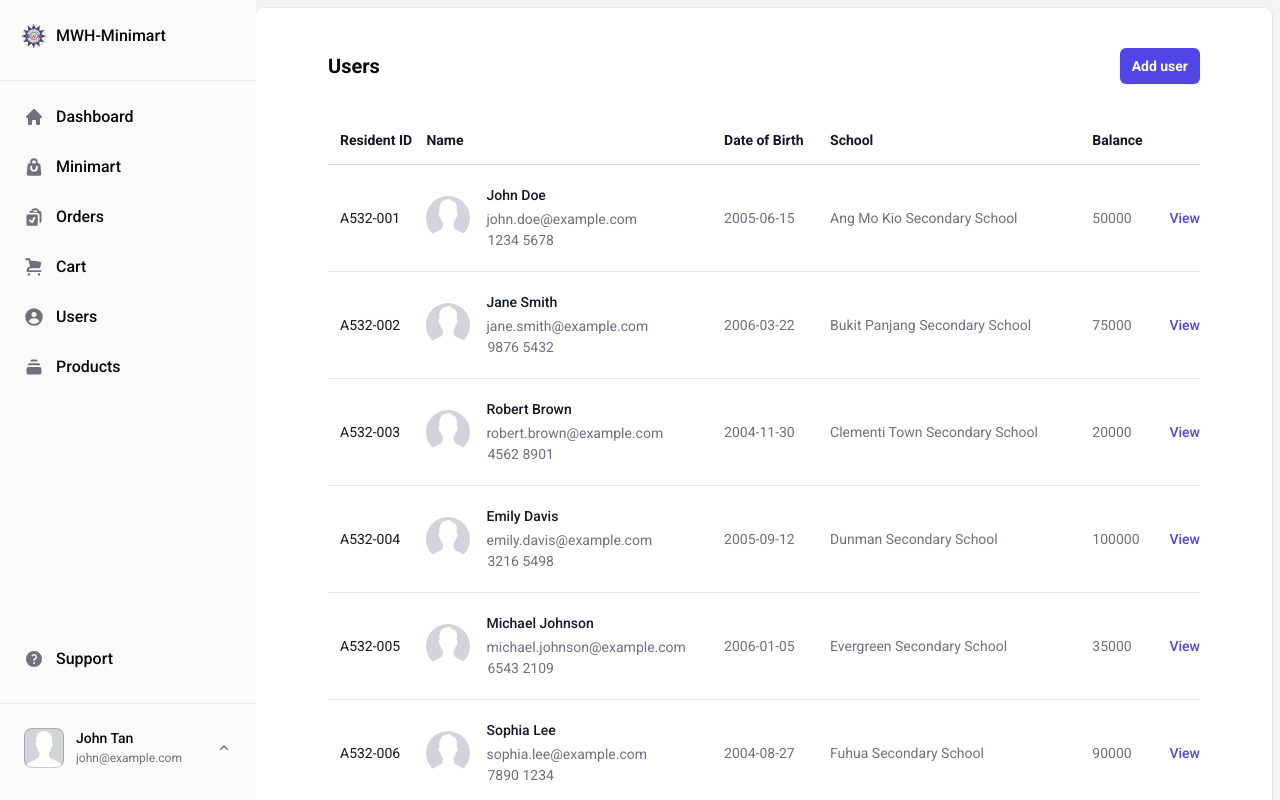
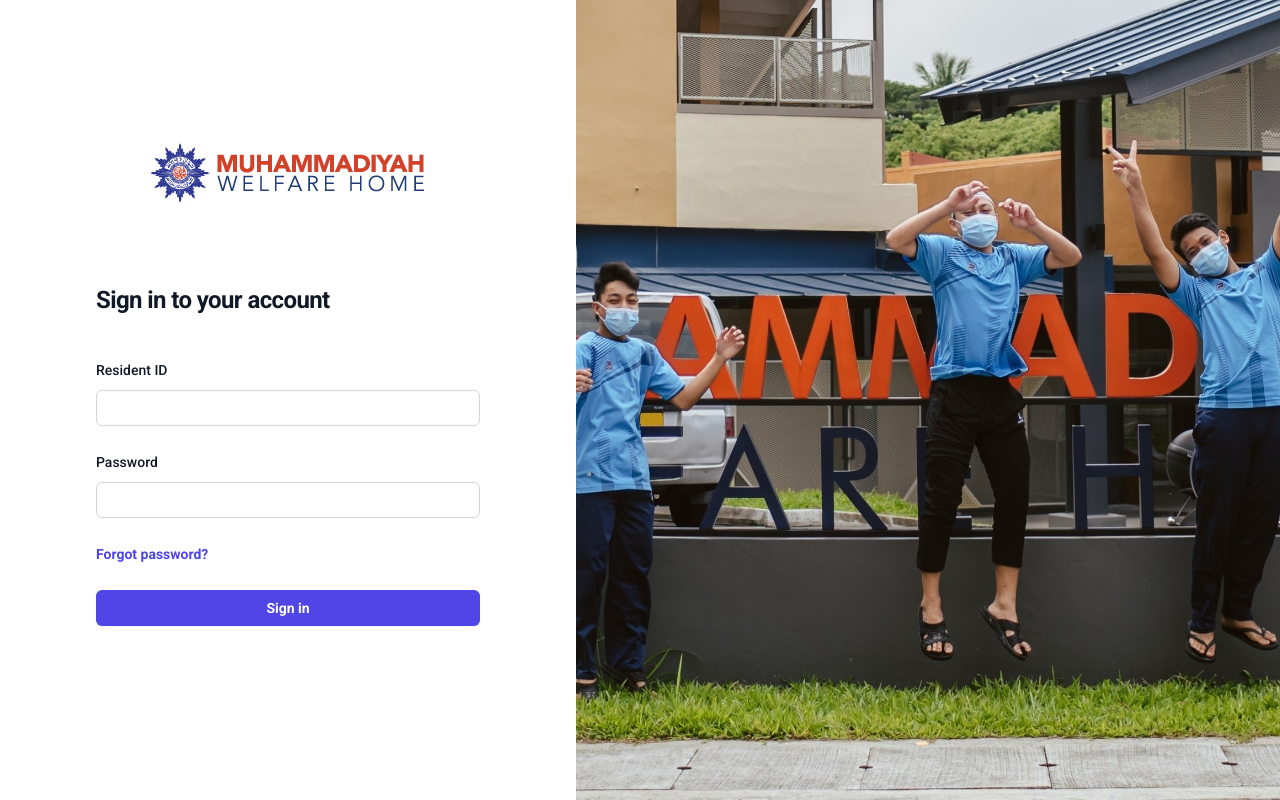
Before and after one commit to c0dn/h4g_front, a React (Vite) app: page /login in a window 1280 px wide. Before the commit this address led to /app/users. Shown: the top 800 px of the page. Built offline with nearby package versions, Linux system fonts and the light colour scheme.

Commit message:
Integration login page, users page

```diff
--- a/src/UserContext.tsx
+++ b/src/UserContext.tsx
@@ -176,7 +176,7 @@ export const AuthContextProvider: FC<Props> = ({ children }) => {
             if (typeof window === 'object') {
                 if (storedUser) setUserInfo(storedUser);
                 if (!storedRefreshToken && !storedAccessToken) {
-                    navigate("/app/users")
+                    navigate("/login")
                 } else if (!storedAccessToken) {
                     if (isFirstMount) {
                         navigate("/login")
--- a/src/pages/Login.tsx
+++ b/src/pages/Login.tsx
@@ -1,4 +1,68 @@
+import {useMemo, useState} from "react";
+import {useAuth} from "../hooks/useAuth.ts";
+import {useNavigate} from "react-router-dom";
+import {useMutation} from "@tanstack/react-query";
+import {baseAxiosClient} from "../libs/requestClient.ts";
+import {AxiosError} from "axios";
+
 export default function Login() {
+    const [residentID, setResidentID] = useState("");
+    const [password, setPassword] = useState("");
+    const [errorText, setErrorText] = useState<string | null>(null);
+    const [isLoading, setIsLoading] = useState(false);
+
+    const navigate = useNavigate();
+    const {login} = useAuth();
+
+
+    const loginhandle = useMutation({
+        mutationFn: async ({residentID, password}: {
+            residentID: string,
+            password: string
+        }): Promise<LoginResponse> => {
+            try {
+                const response = await baseAxiosClient.post("/auth/login", {
+                    resident_id: residentID,
+                    password: password,
+                });
+                return response.data;
+            } catch (err) {
+                if (err instanceof AxiosError) {
+                    if (err.response?.status === 401) {
+                        setErrorText("Invalid resident ID or password");
+                    }
+                }
+                throw err;
+            }
+        },
+    });
+
+    const isFormValid = useMemo(() => {
+        return residentID !== '' && password !== '';
+    }, [residentID, password]);
+
+
+    const handleLogin = () => {
+        setIsLoading(true);
+        loginhandle.mutate(
+            {residentID, password},
+            {
+                onSuccess: async (data) => {
+                    await login({
+                        access_token: data.access_token,
+                        refresh_token: data.refresh_token,
+                    }, data.user)
+                    navigate('/app');
+                    setIsLoading(false);
+                },
+                onError: () => {
+                    setIsLoading(false);
+                }
+            }
+        )
+    }
+
+
     return (
         <>
             <div className="flex min-h-full flex-1 h-screen">
@@ -11,20 +75,23 @@ export default function Login() {
                         />
                     </div>
                     <div className="mt-10 mx-auto w-full h-full max-w-sm lg:w-96">
-            <h2 className="mb-10 text-2xl/9 font-bold tracking-tight text-gray-900">Sign in to your account</h2>
+                        <h2 className="mb-10 text-2xl/9 font-bold tracking-tight text-gray-900">Sign in to your
+                            account</h2>
                         <div>
-              <form action="#" method="POST" className="space-y-6">
+                            <form onSubmit={(e) => {
+                                e.preventDefault();
+                                handleLogin()
+                            }} className="space-y-6">
                                 <div>
                                     <label htmlFor="email" className="block text-sm/6 font-medium text-gray-900">
-                    Email address
+                                        Resident ID
                                     </label>
                                     <div className="mt-2">
                                         <input
-                      id="email"
-                      name="email"
-                      type="email"
+                                            id="username"
+                                            onChange={(e) => setResidentID(e.currentTarget.value)}
+                                            value={residentID}
                                             required
-                      autoComplete="email"
                                             className="block w-full rounded-md bg-white px-3 py-1.5 text-base text-gray-900 outline outline-1 -outline-offset-1 outline-gray-300 placeholder:text-gray-400 focus:outline focus:outline-2 focus:-outline-offset-2 focus:outline-indigo-600 sm:text-sm/6"
                                         />
                                     </div>
@@ -37,6 +104,8 @@ export default function Login() {
                                     <div className="mt-2">
                                         <input
                                             id="password"
+                                            onChange={(e) => setPassword(e.currentTarget.value)}
+                                            value={password}
                                             name="password"
                                             type="password"
                                             required
@@ -47,41 +116,6 @@ export default function Login() {
                                 </div>
 
                                 <div className="flex items-center justify-between">
-                  <div className="flex gap-3">
-                    <div className="flex h-6 shrink-0 items-center">
-                      <div className="group grid size-4 grid-cols-1">
-                        <input
-                          id="remember-me"
-                          name="remember-me"
-                          type="checkbox"
-                          className="col-start-1 row-start-1 appearance-none rounded border border-gray-300 bg-white checked:border-indigo-600 checked:bg-indigo-600 indeterminate:border-indigo-600 indeterminate:bg-indigo-600 focus-visible:outline focus-visible:outline-2 focus-visible:outline-offset-2 focus-visible:outline-indigo-600 disabled:border-gray-300 disabled:bg-gray-100 disabled:checked:bg-gray-100 forced-colors:appearance-auto"
-                        />
-                        <svg
-                          fill="none"
-                          viewBox="0 0 14 14"
-                          className="pointer-events-none col-start-1 row-start-1 size-3.5 self-center justify-self-center stroke-white group-has-[:disabled]:stroke-gray-950/25"
-                        >
-                          <path
-                            d="M3 8L6 11L11 3.5"
-                            strokeWidth={2}
-                            strokeLinecap="round"
-                            strokeLinejoin="round"
-                            className="opacity-0 group-has-[:checked]:opacity-100"
-                          />
-                          <path
-                            d="M3 7H11"
-                            strokeWidth={2}
-                            strokeLinecap="round"
-                            strokeLinejoin="round"
-                            className="opacity-0 group-has-[:indeterminate]:opacity-100"
-                          />
-                        </svg>
-                      </div>
-                    </div>
-                    <label htmlFor="remember-me" className="block text-sm/6 text-gray-900">
-                      Remember me
-                    </label>
-                  </div>
 
                                     <div className="text-sm/6">
                                         <a href="#" className="font-semibold text-indigo-600 hover:text-indigo-500">
@@ -93,6 +127,7 @@ export default function Login() {
                                 <div>
                                     <button
                                         type="submit"
+                                        disabled={isLoading || !isFormValid}
                                         className="flex w-full justify-center rounded-md bg-indigo-600 px-3 py-1.5 text-sm/6 font-semibold text-white shadow-sm hover:bg-indigo-500 focus-visible:outline focus-visible:outline-2 focus-visible:outline-offset-2 focus-visible:outline-indigo-600"
                                     >
                                         Sign in
--- a/src/pages/Users.tsx
+++ b/src/pages/Users.tsx
@@ -1,19 +1,204 @@
-import { Heading } from "../components/heading"
+import {Heading} from "../components/heading"
+import {useAuth} from "../hooks/useAuth.ts";
+import {baseAxiosClient} from "../libs/requestClient.ts";
+import {useMutation, useQuery} from "@tanstack/react-query";
+import {AxiosError} from "axios";
+import {useNavigate} from "react-router-dom";
+import {Strong, Text} from "../components/text.tsx";
+import {useState} from "react";
 
-const users = [
-    { residentId: 'A532-001', name: 'John Doe', email: 'john.doe@example.com', phone: '1234 5678', balance: 50000, image: '/src/img/profile-photo.jpg', dateOfBirth: '2005-06-15', school: 'Ang Mo Kio Secondary School' },
-    { residentId: 'A532-002', name: 'Jane Smith', email: 'jane.smith@example.com', phone: '9876 5432', balance: 75000, image: '/src/img/profile-photo.jpg', dateOfBirth: '2006-03-22', school: 'Bukit Panjang Secondary School' },
-    { residentId: 'A532-003', name: 'Robert Brown', email: 'robert.brown@example.com', phone: '4562 8901', balance: 20000, image: '/src/img/profile-photo.jpg', dateOfBirth: '2004-11-30', school: 'Clementi Town Secondary School' },
-    { residentId: 'A532-004', name: 'Emily Davis', email: 'emily.davis@example.com', phone: '3216 5498', balance: 100000, image: '/src/img/profile-photo.jpg', dateOfBirth: '2005-09-12', school: 'Dunman Secondary School' },
-    { residentId: 'A532-005', name: 'Michael Johnson', email: 'michael.johnson@example.com', phone: '6543 2109', balance: 35000, image: '/src/img/profile-photo.jpg', dateOfBirth: '2006-01-05', school: 'Evergreen Secondary School' },
-    { residentId: 'A532-006', name: 'Sophia Lee', email: 'sophia.lee@example.com', phone: '7890 1234', balance: 90000, image: '/src/img/profile-photo.jpg', dateOfBirth: '2004-08-27', school: 'Fuhua Secondary School' },
-    { residentId: 'A532-007', name: 'Daniel Wilson', email: 'daniel.wilson@example.com', phone: '0123 4567', balance: 65000, image: '/src/img/profile-photo.jpg', dateOfBirth: '2005-04-19', school: 'Geylang Methodist Secondary School' },
-    { residentId: 'A532-008', name: 'Olivia Martinez', email: 'olivia.martinez@example.com', phone: '5678 9012', balance: 40000, image: '/src/img/profile-photo.jpg', dateOfBirth: '2006-07-08', school: 'Hougang Secondary School' },
-    { residentId: 'A532-009', name: 'William Taylor', email: 'william.taylor@example.com', phone: '8901 2345', balance: 15000, image: '/src/img/profile-photo.jpg', dateOfBirth: '2004-02-14', school: 'Jurong Secondary School' },
-    { residentId: 'A532-010', name: 'Isabella Anderson', email: 'isabella.anderson@example.com', phone: '2345 6789', balance: 80000, image: '/src/img/profile-photo.jpg', dateOfBirth: '2005-12-03', school: 'Kranji Secondary School' }
-];
+/*const users = [
+    {
+        residentId: 'A532-001',
+        name: 'John Doe',
+        email: 'john.doe@example.com',
+        phone: '1234 5678',
+        balance: 50000,
+        image: '/src/img/profile-photo.jpg',
+        dateOfBirth: '2005-06-15',
+        school: 'Ang Mo Kio Secondary School'
+    },
+    {
+        residentId: 'A532-002',
+        name: 'Jane Smith',
+        email: 'jane.smith@example.com',
+        phone: '9876 5432',
+        balance: 75000,
+        image: '/src/img/profile-photo.jpg',
+        dateOfBirth: '2006-03-22',
+        school: 'Bukit Panjang Secondary School'
+    },
+    {
+        residentId: 'A532-003',
+        name: 'Robert Brown',
+        email: 'robert.brown@example.com',
+        phone: '4562 8901',
+        balance: 20000,
+        image: '/src/img/profile-photo.jpg',
+        dateOfBirth: '2004-11-30',
+        school: 'Clementi Town Secondary School'
+    },
+    {
+        residentId: 'A532-004',
+        name: 'Emily Davis',
+        email: 'emily.davis@example.com',
+        phone: '3216 5498',
+        balance: 100000,
+        image: '/src/img/profile-photo.jpg',
+        dateOfBirth: '2005-09-12',
+        school: 'Dunman Secondary School'
+    },
+    {
+        residentId: 'A532-005',
+        name: 'Michael Johnson',
+        email: 'michael.johnson@example.com',
+        phone: '6543 2109',
+        balance: 35000,
+        image: '/src/img/profile-photo.jpg',
+        dateOfBirth: '2006-01-05',
+        school: 'Evergreen Secondary School'
+    },
+    {
+        residentId: 'A532-006',
+        name: 'Sophia Lee',
+        email: 'sophia.lee@example.com',
+        phone: '7890 1234',
+        balance: 90000,
+        image: '/src/img/profile-photo.jpg',
+        dateOfBirth: '2004-08-27',
+        school: 'Fuhua Secondary School'
+    },
+    {
+        residentId: 'A532-007',
+        name: 'Daniel Wilson',
+        email: 'daniel.wilson@example.com',
+        phone: '0123 4567',
+        balance: 65000,
+        image: '/src/img/profile-photo.jpg',
+        dateOfBirth: '2005-04-19',
+        school: 'Geylang Methodist Secondary School'
+    },
+    {
+        residentId: 'A532-008',
+        name: 'Olivia Martinez',
+        email: 'olivia.martinez@example.com',
+        phone: '5678 9012',
+        balance: 40000,
+        image: '/src/img/profile-photo.jpg',
+        dateOfBirth: '2006-07-08',
+        school: 'Hougang Secondary School'
+    },
+    {
+        residentId: 'A532-009',
+        name: 'William Taylor',
+        email: 'william.taylor@example.com',
+        phone: '8901 2345',
+        balance: 15000,
+        image: '/src/img/profile-photo.jpg',
+        dateOfBirth: '2004-02-14',
+        school: 'Jurong Secondary School'
+    },
+    {
+        residentId: 'A532-010',
+        name: 'Isabella Anderson',
+        email: 'isabella.anderson@example.com',
+        phone: '2345 6789',
+        balance: 80000,
+        image: '/src/img/profile-photo.jpg',
+        dateOfBirth: '2005-12-03',
+        school: 'Kranji Secondary School'
+    }
+];*/
 
 export default function Users() {
+    const {access_token, logout} = useAuth();
+    const [errorText, setErrorText] = useState<string | null>(null);
+
+    const navigate = useNavigate();
+    const usersReq = useQuery({
+        queryKey: ["users"],
+        staleTime: 30,
+        queryFn: async () => {
+            try {
+                const res = await baseAxiosClient.get('/users/')
+                const data: DetailedUser[] = res.data;
+                return data;
+            } catch (err) {
+                if (err instanceof AxiosError) {
+                    if (err.response?.status == 403) {
+                        logout()
+                        navigate("/login")
+                    }
+                }
+                throw err;
+            }
+        },
+        enabled: !!access_token
+    })
+
+
+    const createUserHandle = useMutation({
+        mutationFn: async (userData: CreateUserRequest): Promise<DetailedUser> => {
+            try {
+                const response = await baseAxiosClient.post("/users/", userData);
+                return response.data;
+            } catch (err) {
+                if (err instanceof AxiosError) {
+                    if (err.response?.status === 400) {
+                        setErrorText("Invalid user data");
+                    }
+                }
+                throw err;
+            }
+        },
+    });
+
+    const updateUserHandle = useMutation({
+        mutationFn: async ({uuid, data}: { uuid: string, data: UpdateUserRequest }): Promise<void> => {
+            try {
+                await baseAxiosClient.patch(`/users/${uuid}`, data);
+            } catch (err) {
+                if (err instanceof AxiosError) {
+                    if (err.response?.status === 400) {
+                        setErrorText("Invalid update data");
+                    }
+                }
+                throw err;
+            }
+        },
+    });
+
+
+    /*
+        createUserHandle.mutate({
+            resident_id: "user1",
+            email: "user1@gmail.com",
+            name: "Dylan",
+            phone: "89371827",
+            role: "User",
+            address: {
+                bunk: "Topaz",
+                floor: 3,
+                unit: 290
+            },
+            dob: "04032002",
+            school: "Xinghua Primary School"
+        });
+    */
+
+
+/*
+    updateUserHandle.mutate({
+        uuid: "user-uuid-here",
+        data: {
+            name: "New Name",
+            email: "newemail@example.com"
+            // ... other optional fields
+        }
+    });
+*/
+
+
     return (
         <div className="px-4 sm:px-6 lg:px-8">
             <div className="sm:flex sm:items-center">
@@ -38,7 +223,8 @@ export default function Users() {
                                 <th scope="col" className="px-3 py-3.5 text-left text-sm font-semibold text-gray-900">
                                     Resident ID
                                 </th>
-                    <th scope="col" className="py-3.5 pl-4 pr-3 text-left text-sm font-semibold text-gray-900 sm:pl-0">
+                                <th scope="col"
+                                    className="py-3.5 pl-4 pr-3 text-left text-sm font-semibold text-gray-900 sm:pl-0">
                                     Name
                                 </th>
                                 <th scope="col" className="px-3 py-3.5 text-left text-sm font-semibold text-gray-900">
@@ -56,23 +242,33 @@ export default function Users() {
                             </tr>
                             </thead>
                             <tbody className="divide-y divide-gray-200 bg-white">
-                  {users.map((user) => (
-
-                    <tr key={user.email}>
-                      <td className="whitespace-nowrap px-3 py-5 text-sm text-gray-900">{user.residentId}</td>
+                            {usersReq.isError ? (
+                                <div className="flex items-center justify-center">
+                                    <Text><Strong>Session expired or account disabled, restart the app!</Strong></Text>
+                                </div>
+                            ) : usersReq.data ? (
+                                usersReq.data?.length < 1 ? (
+                                    <div className="flex items-center justify-center">
+                                        <p className="sm:text-sm/5 text-base/4 text-red-500">No users found</p>
+                                    </div>
+                                ) : (
+                                    usersReq.data.map((user) => (
+                                        <tr key={user.uuid}>
+                                            <td className="whitespace-nowrap px-3 py-5 text-sm text-gray-900">{user.resident_id}</td>
                                             <td className="whitespace-nowrap py-5 pl-4 pr-3 text-sm sm:pl-0">
                                                 <div className="flex items-center">
                                                     <div className="size-11 shrink-0">
-                            <img alt="" src={user.image} className="size-11 rounded-full" />
+                                                        <img src="/src/img/profile-photo.jpg" alt=""
+                                                             className="size-11 rounded-full"/>
                                                     </div>
                                                     <div className="ml-4">
                                                         <div className="font-medium text-gray-900">{user.name}</div>
                                                         <div className="mt-1 text-gray-500">{user.email}</div>
-                            <td className="mt-1 text-gray-500">{user.phone}</td>
+                                                        <div className="mt-1 text-gray-500">{user.phone}</div>
                                                     </div>
                                                 </div>
                                             </td>
-                      <td className="whitespace-nowrap px-3 py-5 text-sm text-gray-500">{user.dateOfBirth}</td>
+                                            <td className="whitespace-nowrap px-3 py-5 text-sm text-gray-500">{user.dob}</td>
                                             <td className="whitespace-nowrap px-3 py-5 text-sm text-gray-500">{user.school}</td>
                                             <td className="whitespace-nowrap px-3 py-5 text-sm text-gray-500">{user.balance}</td>
                                             <td className="relative whitespace-nowrap py-5 pl-3 pr-4 text-right text-sm font-medium sm:pr-0">
@@ -81,7 +277,9 @@ export default function Users() {
                                                 </a>
                                             </td>
                                         </tr>
-                  ))}
+                                    ))
+                                )
+                            ) : null}
                             </tbody>
                         </table>
                     </div>
--- a/src/pages/nav/WebNav.tsx
+++ b/src/pages/nav/WebNav.tsx
@@ -3,7 +3,6 @@ import {
   SidebarBody,
   SidebarFooter,
   SidebarHeader,
-  SidebarHeading,
   SidebarItem,
   SidebarLabel,
   SidebarSection,
@@ -38,8 +37,11 @@ import {
   HomeIcon,
   QuestionMarkCircleIcon,
 } from '@heroicons/react/20/solid'
+import {useAuth} from "../../hooks/useAuth.ts";
 
 export default function Navbar() {
+
+  const {user} = useAuth();
 
   return (
     <Sidebar>
@@ -103,9 +105,9 @@ export default function Navbar() {
             <span className="flex min-w-0 items-center gap-3">
               <Avatar src="/src/img/profile-photo.jpg" className="size-10" square alt="" />
               <span className="min-w-0">
-                <span className="block truncate text-sm/5 font-medium text-zinc-950">John Tan</span>
+                <span className="block truncate text-sm/5 font-medium text-zinc-950">{user?.name}</span>
                 <span className="block truncate text-xs/5 font-normal text-zinc-500">
-                  john@example.com
+                  {user?.email}
                 </span>
               </span>
             </span>
```
Also changed, not shown: src/App.tsx (+8 -3 lines), src/pages/IndexPage.tsx (added, +19 -0 lines), src/vite-env.d.ts (+49 -2 lines). Lines whose indentation alone changed are shown as unchanged.
